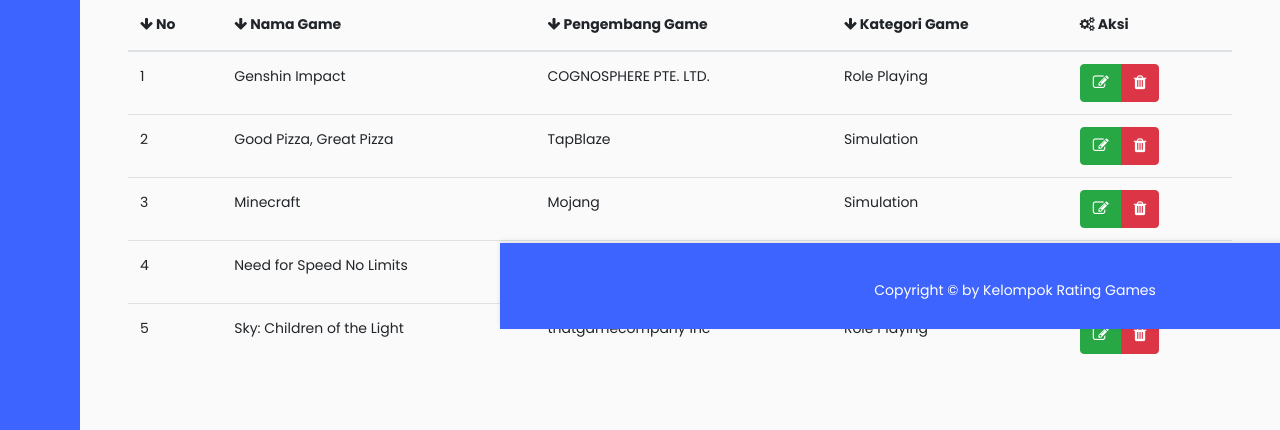
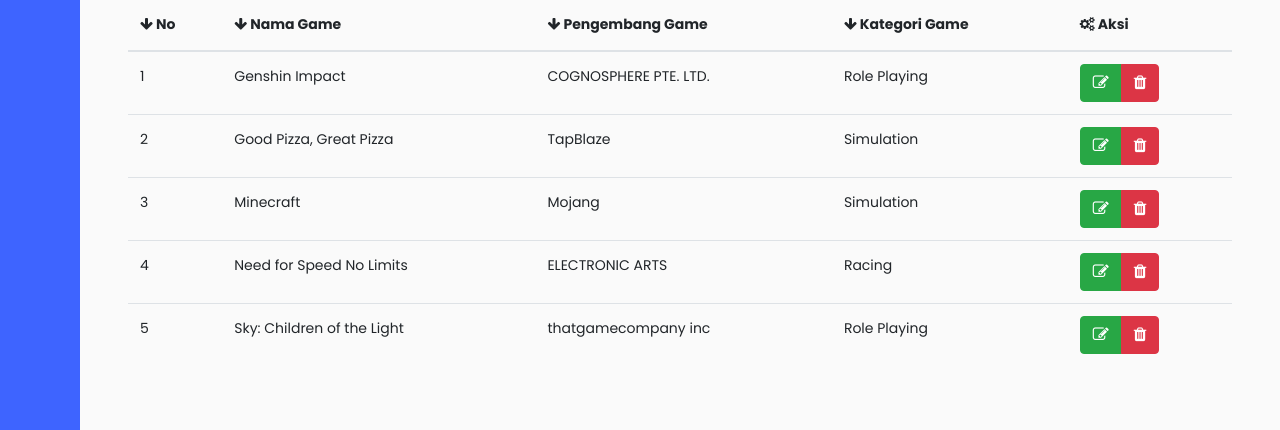
Before and after one commit to wulannw/SPK-Kelompok-Game, a PHP site: page / in a window 1280 px wide. Shown: the part 471-901 px from the top of the page. Run offline with PHP 8.4, Linux system fonts and the light colour scheme; data comes from the database, SQL or seed files in the repository.

Commit message:
hapus footer

```diff
--- a/components/foot.php
+++ /dev/null
@@ -1,3 +0,0 @@
-<footer id="footer" class="footer" style="background-color: #3e64ff;">
-    <br><p style="text-align: center; color: white;">Copyright &copy; by Kelompok Rating Games</p>
-</footer>
--- a/index.php
+++ b/index.php
@@ -147,5 +147,4 @@
 </body>
 </html>
 <?php
-include 'components/foot.php';
 ?>
```
